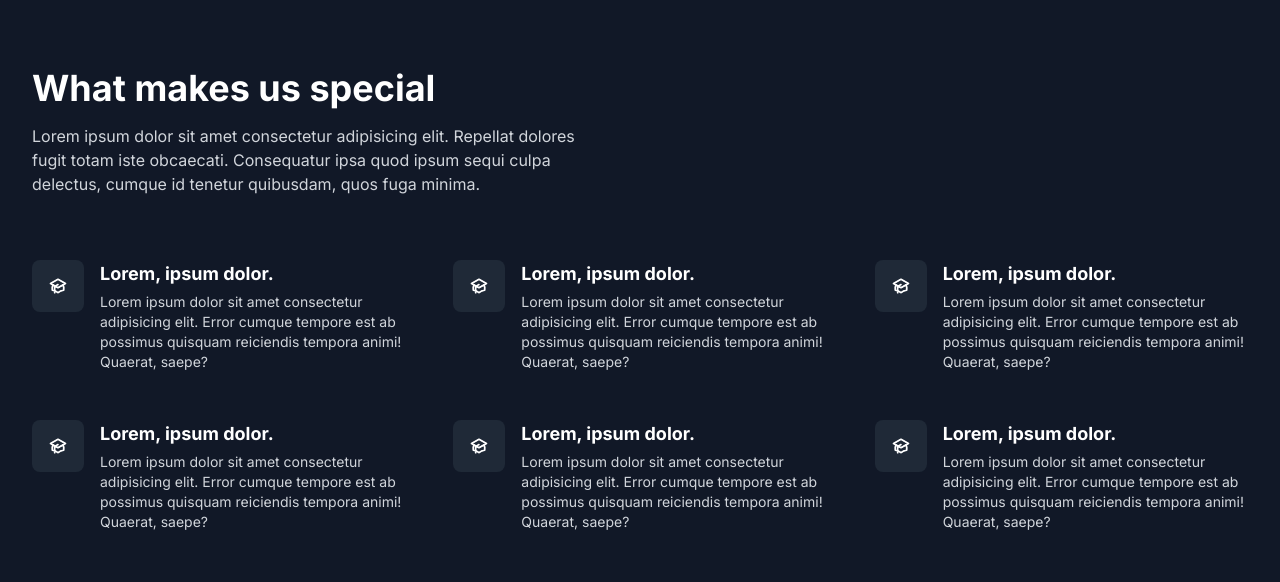
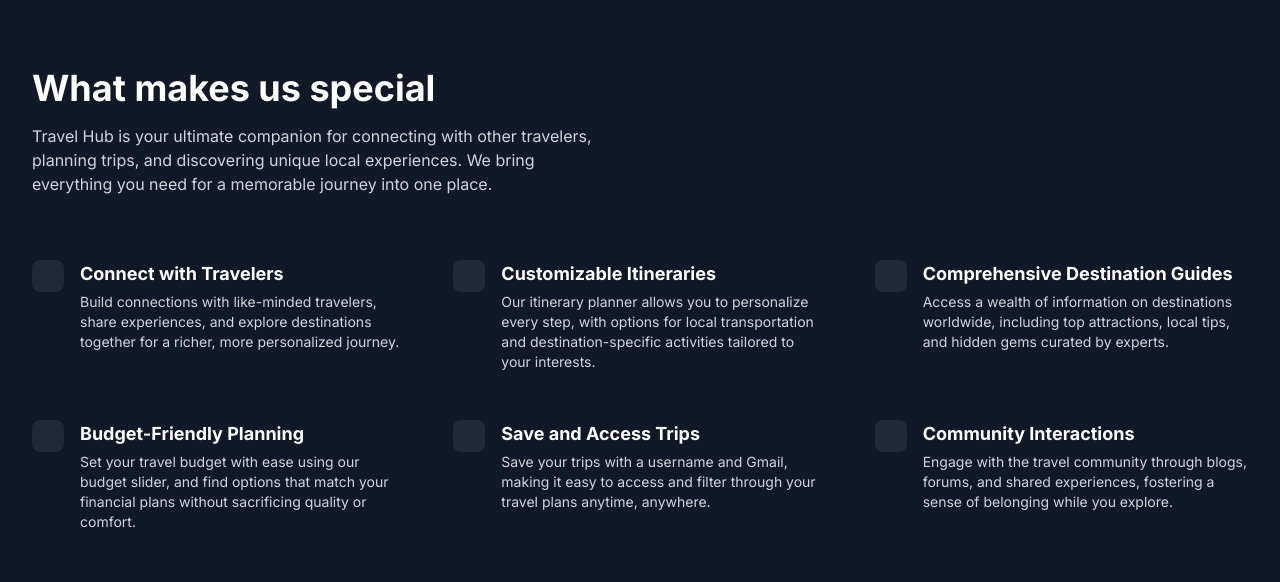
Before and after one commit to Kvj-Harsha/travel-hub, a Next.js app: page / in a window 1280 px wide. Shown: the part 860-1442 px from the top of the page. Built offline with nearby package versions, Linux system fonts and the light colour scheme; no server answers.

Commit message:
added content for the landing page(sec1)

```diff
--- a/app/_components/sec1.js
+++ b/app/_components/sec1.js
@@ -11,196 +11,101 @@
             </h2>
 
             <p className="mt-4 text-gray-300">
-              Lorem ipsum dolor sit amet consectetur adipisicing elit. Repellat
-              dolores  fugit totam iste obcaecati. Consequatur ipsa quod
-              ipsum sequi culpa delectus, cumque id tenetur quibusdam, quos fuga
-              minima.
+              Travel Hub is your ultimate companion for connecting with other travelers,
+              planning trips, and discovering unique local experiences. We bring
+              everything you need for a memorable journey into one place.
             </p>
           </div>
 
           <div className="mt-8 grid grid-cols-1 gap-8 md:mt-16 md:grid-cols-2 md:gap-12 lg:grid-cols-3">
             <div className="flex items-start gap-4">
               <span className="shrink-0 rounded-lg bg-gray-800 p-4">
-                <svg
-                  className="size-5"
-                  fill="none"
-                  stroke="currentColor"
-                  viewBox="0 0 24 24"
-                  xmlns="http://www.w3.org/2000/svg"
-                >
-                  <path d="M12 14l9-5-9-5-9 5 9 5z"></path>
-                  <path d="M12 14l6.16-3.422a12.083 12.083 0 01.665 6.479A11.952 11.952 0 0012 20.055a11.952 11.952 0 00-6.824-2.998 12.078 12.078 0 01.665-6.479L12 14z"></path>
-                  <path
-                    strokeLinecap="round"
-                    strokeLinejoin="round"
-                    strokeWidth="2"
-                    d="M12 14l9-5-9-5-9 5 9 5zm0 0l6.16-3.422a12.083 12.083 0 01.665 6.479A11.952 11.952 0 0012 20.055a11.952 11.952 0 00-6.824-2.998 12.078 12.078 0 01.665-6.479L12 14zm-4 6v-7.5l4-2.222"
-                  ></path>
-                </svg>
+                {/* SVG Icon */}
               </span>
 
               <div>
-                <h2 className="text-lg font-bold">Lorem, ipsum dolor.</h2>
+                <h2 className="text-lg font-bold">Connect with Travelers</h2>
 
                 <p className="mt-1 text-sm text-gray-300">
-                  Lorem ipsum dolor sit amet consectetur adipisicing elit. Error
-                  cumque tempore est ab possimus quisquam reiciendis tempora
-                  animi! Quaerat, saepe?
+                  Build connections with like-minded travelers, share experiences,
+                  and explore destinations together for a richer, more personalized journey.
                 </p>
               </div>
             </div>
 
             <div className="flex items-start gap-4">
               <span className="shrink-0 rounded-lg bg-gray-800 p-4">
-                <svg
-                  className="size-5"
-                  fill="none"
-                  stroke="currentColor"
-                  viewBox="0 0 24 24"
-                  xmlns="http://www.w3.org/2000/svg"
-                >
-                  <path d="M12 14l9-5-9-5-9 5 9 5z"></path>
-                  <path d="M12 14l6.16-3.422a12.083 12.083 0 01.665 6.479A11.952 11.952 0 0012 20.055a11.952 11.952 0 00-6.824-2.998 12.078 12.078 0 01.665-6.479L12 14z"></path>
-                  <path
-                    strokeLinecap="round"
-                    strokeLinejoin="round"
-                    strokeWidth="2"
-                    d="M12 14l9-5-9-5-9 5 9 5zm0 0l6.16-3.422a12.083 12.083 0 01.665 6.479A11.952 11.952 0 0012 20.055a11.952 11.952 0 00-6.824-2.998 12.078 12.078 0 01.665-6.479L12 14zm-4 6v-7.5l4-2.222"
-                  ></path>
-                </svg>
+                {/* SVG Icon */}
               </span>
 
               <div>
-                <h2 className="text-lg font-bold">Lorem, ipsum dolor.</h2>
+                <h2 className="text-lg font-bold">Customizable Itineraries</h2>
 
                 <p className="mt-1 text-sm text-gray-300">
-                  Lorem ipsum dolor sit amet consectetur adipisicing elit. Error
-                  cumque tempore est ab possimus quisquam reiciendis tempora
-                  animi! Quaerat, saepe?
+                  Our itinerary planner allows you to personalize every step,
+                  with options for local transportation and destination-specific
+                  activities tailored to your interests.
                 </p>
               </div>
             </div>
 
             <div className="flex items-start gap-4">
               <span className="shrink-0 rounded-lg bg-gray-800 p-4">
-                <svg
-                  className="size-5"
-                  fill="none"
-                  stroke="currentColor"
-                  viewBox="0 0 24 24"
-                  xmlns="http://www.w3.org/2000/svg"
-                >
-                  <path d="M12 14l9-5-9-5-9 5 9 5z"></path>
-                  <path d="M12 14l6.16-3.422a12.083 12.083 0 01.665 6.479A11.952 11.952 0 0012 20.055a11.952 11.952 0 00-6.824-2.998 12.078 12.078 0 01.665-6.479L12 14z"></path>
-                  <path
-                    strokeLinecap="round"
-                    strokeLinejoin="round"
-                    strokeWidth="2"
-                    d="M12 14l9-5-9-5-9 5 9 5zm0 0l6.16-3.422a12.083 12.083 0 01.665 6.479A11.952 11.952 0 0012 20.055a11.952 11.952 0 00-6.824-2.998 12.078 12.078 0 01.665-6.479L12 14zm-4 6v-7.5l4-2.222"
-                  ></path>
-                </svg>
+                {/* SVG Icon */}
               </span>
 
               <div>
-                <h2 className="text-lg font-bold">Lorem, ipsum dolor.</h2>
+                <h2 className="text-lg font-bold">Comprehensive Destination Guides</h2>
 
                 <p className="mt-1 text-sm text-gray-300">
-                  Lorem ipsum dolor sit amet consectetur adipisicing elit. Error
-                  cumque tempore est ab possimus quisquam reiciendis tempora
-                  animi! Quaerat, saepe?
+                  Access a wealth of information on destinations worldwide, including
+                  top attractions, local tips, and hidden gems curated by experts.
                 </p>
               </div>
             </div>
 
             <div className="flex items-start gap-4">
               <span className="shrink-0 rounded-lg bg-gray-800 p-4">
-                <svg
-                  className="size-5"
-                  fill="none"
-                  stroke="currentColor"
-                  viewBox="0 0 24 24"
-                  xmlns="http://www.w3.org/2000/svg"
-                >
-                  <path d="M12 14l9-5-9-5-9 5 9 5z"></path>
-                  <path d="M12 14l6.16-3.422a12.083 12.083 0 01.665 6.479A11.952 11.952 0 0012 20.055a11.952 11.952 0 00-6.824-2.998 12.078 12.078 0 01.665-6.479L12 14z"></path>
-                  <path
-                    strokeLinecap="round"
-                    strokeLinejoin="round"
-                    strokeWidth="2"
-                    d="M12 14l9-5-9-5-9 5 9 5zm0 0l6.16-3.422a12.083 12.083 0 01.665 6.479A11.952 11.952 0 0012 20.055a11.952 11.952 0 00-6.824-2.998 12.078 12.078 0 01.665-6.479L12 14zm-4 6v-7.5l4-2.222"
-                  ></path>
-                </svg>
+                {/* SVG Icon */}
               </span>
 
               <div>
-                <h2 className="text-lg font-bold">Lorem, ipsum dolor.</h2>
+                <h2 className="text-lg font-bold">Budget-Friendly Planning</h2>
 
                 <p className="mt-1 text-sm text-gray-300">
-                  Lorem ipsum dolor sit amet consectetur adipisicing elit. Error
-                  cumque tempore est ab possimus quisquam reiciendis tempora
-                  animi! Quaerat, saepe?
+                  Set your travel budget with ease using our budget slider,
+                  and find options that match your financial plans without
+                  sacrificing quality or comfort.
                 </p>
               </div>
             </div>
 
             <div className="flex items-start gap-4">
               <span className="shrink-0 rounded-lg bg-gray-800 p-4">
-                <svg
-                  className="size-5"
-                  fill="none"
-                  stroke="currentColor"
-                  viewBox="0 0 24 24"
-                  xmlns="http://www.w3.org/2000/svg"
-                >
-                  <path d="M12 14l9-5-9-5-9 5 9 5z"></path>
-                  <path d="M12 14l6.16-3.422a12.083 12.083 0 01.665 6.479A11.952 11.952 0 0012 20.055a11.952 11.952 0 00-6.824-2.998 12.078 12.078 0 01.665-6.479L12 14z"></path>
-                  <path
-                    strokeLinecap="round"
-                    strokeLinejoin="round"
-                    strokeWidth="2"
-                    d="M12 14l9-5-9-5-9 5 9 5zm0 0l6.16-3.422a12.083 12.083 0 01.665 6.479A11.952 11.952 0 0012 20.055a11.952 11.952 0 00-6.824-2.998 12.078 12.078 0 01.665-6.479L12 14zm-4 6v-7.5l4-2.222"
-                  ></path>
-                </svg>
+                {/* SVG Icon */}
               </span>
 
               <div>
-                <h2 className="text-lg font-bold">Lorem, ipsum dolor.</h2>
+                <h2 className="text-lg font-bold">Save and Access Trips</h2>
 
                 <p className="mt-1 text-sm text-gray-300">
-                  Lorem ipsum dolor sit amet consectetur adipisicing elit. Error
-                  cumque tempore est ab possimus quisquam reiciendis tempora
-                  animi! Quaerat, saepe?
+                  Save your trips with a username and Gmail, making it easy to
+                  access and filter through your travel plans anytime, anywhere.
                 </p>
               </div>
             </div>
 
             <div className="flex items-start gap-4">
               <span className="shrink-0 rounded-lg bg-gray-800 p-4">
-                <svg
-                  className="size-5"
-                  fill="none"
-                  stroke="currentColor"
-                  viewBox="0 0 24 24"
-                  xmlns="http://www.w3.org/2000/svg"
-                >
-                  <path d="M12 14l9-5-9-5-9 5 9 5z"></path>
-                  <path d="M12 14l6.16-3.422a12.083 12.083 0 01.665 6.479A11.952 11.952 0 0012 20.055a11.952 11.952 0 00-6.824-2.998 12.078 12.078 0 01.665-6.479L12 14z"></path>
-                  <path
-                    strokeLinecap="round"
-                    strokeLinejoin="round"
-                    strokeWidth="2"
-                    d="M12 14l9-5-9-5-9 5 9 5zm0 0l6.16-3.422a12.083 12.083 0 01.665 6.479A11.952 11.952 0 0012 20.055a11.952 11.952 0 00-6.824-2.998 12.078 12.078 0 01.665-6.479L12 14zm-4 6v-7.5l4-2.222"
-                  ></path>
-                </svg>
+                {/* SVG Icon */}
               </span>
 
               <div>
-                <h2 className="text-lg font-bold">Lorem, ipsum dolor.</h2>
+                <h2 className="text-lg font-bold">Community Interactions</h2>
 
                 <p className="mt-1 text-sm text-gray-300">
-                  Lorem ipsum dolor sit amet consectetur adipisicing elit. Error
-                  cumque tempore est ab possimus quisquam reiciendis tempora
-                  animi! Quaerat, saepe?
+                  Engage with the travel community through blogs, forums, and
+                  shared experiences, fostering a sense of belonging while you explore.
                 </p>
               </div>
             </div>
```
